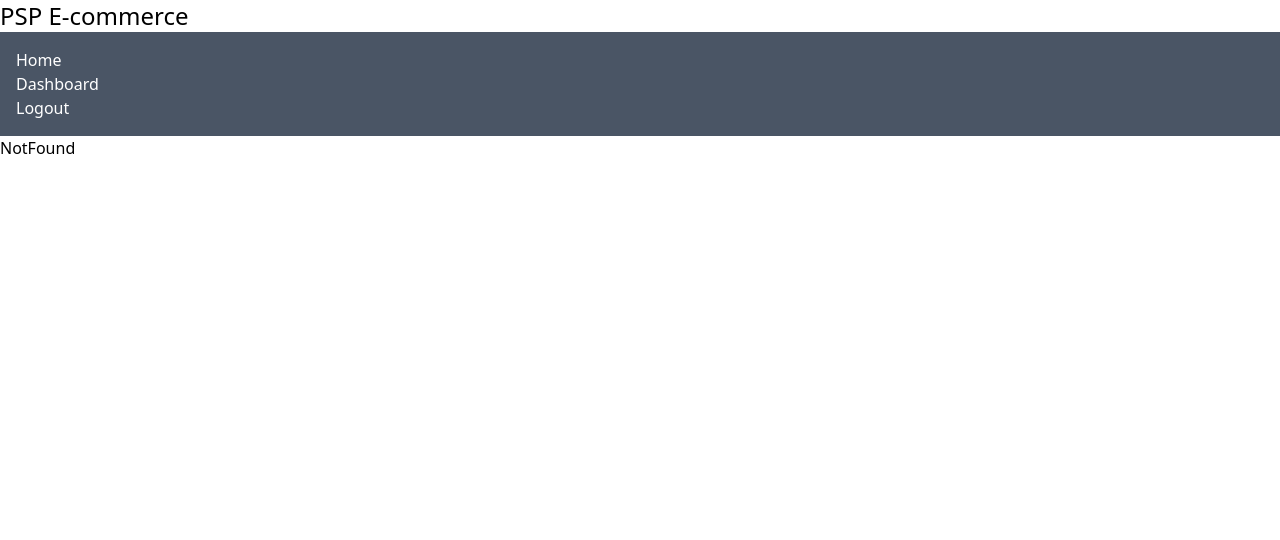
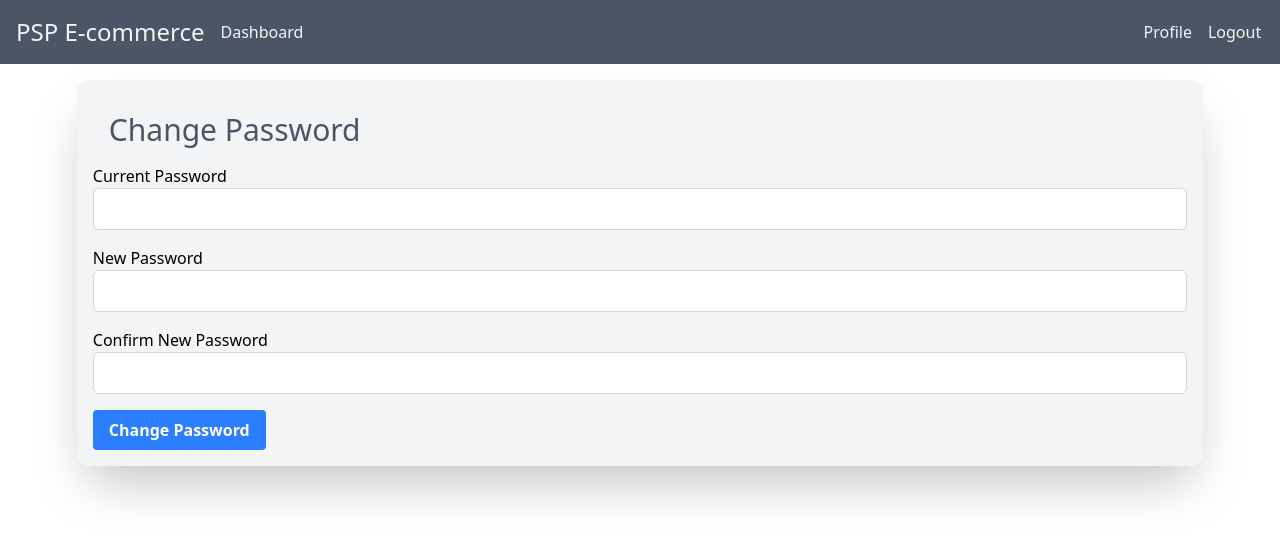
Before and after one commit to ramonbezerra/psp-ecommerce, a React (Create React App) app in the folder frontend/: page /change-password in a window 1280 px wide. Shown: the top 540 px of the page. Built offline with nearby package versions, Linux system fonts and the light colour scheme; sample sign-in values are in the browser's storage.

Commit message:
feat: change password basic form

```diff
--- a/frontend/src/components/App.jsx
+++ b/frontend/src/components/App.jsx
@@ -8,11 +8,12 @@ import Navbar from './Navbar';
 import Login from './Login';
 import Register from './Register';
 import Dashboard from './Dashboard';
+import Profile from './Profile';
+import PasswordChange from './PasswordChange';
 
 const App = () => {
     return (
-        <div>
-            <h1 className='text-2xl'>PSP E-commerce</h1>
+        <div className='container-fluid'>
             <AuthProvider>
                 <BrowserRouter>
                     <Navbar />
@@ -22,8 +23,10 @@ const App = () => {
                         <Route path="/register" element={<Register />} />
                         <Route element={<ProtectedRoute />}>
                             <Route path="/dashboard" element={<Dashboard />} />
+                            <Route path="/profile" element={<Profile />} />
+                            <Route path="/change-password" element={<PasswordChange />} />
                         </Route>
-                        <Route path="*" element={<div>NotFound</div>}/>
+                        <Route path="*" element={<div>NotFound</div>} />
                     </Routes>
                 </BrowserRouter>
             </AuthProvider>
--- a/frontend/src/components/Navbar.jsx
+++ b/frontend/src/components/Navbar.jsx
@@ -12,18 +12,25 @@ const Navbar = () => {
     };
 
     return (
-        <nav className='bg-gray-600 text-white p-4'>
-            <ul>
-                <li><Link to="/">Home</Link></li>
-                {token != null ? (
+        <nav className='items-center bg-gray-600 text-gray-100 p-4 mb-4 flex space-x-4'>
+            <ul className='flex flex-400 space-x-4'>
+                <li className='text-2xl text-center'><Link to="/">PSP E-commerce</Link></li>
+                {token != null && (
                     <>
-                        <li><Link to="/dashboard">Dashboard</Link></li>
-                        <li><button type="button" onClick={handleLogout}>Logout</button></li>
+                        <button><Link to="/dashboard">Dashboard</Link></button>
                     </>
-                ) : (
-                    <li><Link to="/login">Login</Link></li>
                 )}
             </ul>
+            <div className='flex-grow'>
+                {token != null ? (
+                    <div className='flex space-x-4'>
+                        <button><Link to="/profile">Profile</Link></button>
+                        <button type="button" onClick={handleLogout}>Logout</button>
+                    </div>
+                ) : (
+                    <button><Link to="/login">Login</Link></button>
+                )}
+            </div>
         </nav>
     );
 }
--- /dev/null
+++ b/frontend/src/components/PasswordChange.jsx
@@ -0,0 +1,76 @@
+import axios from 'axios'
+import * as Yup from 'yup'
+import { useEffect, useState } from 'react'
+import { useAuth } from '../provider/authProvider'
+import { ErrorMessage, Field, Formik } from 'formik'
+
+const PasswordChange = () => {
+    const [error, setError] = useState(null);
+    const [loading, setLoading] = useState(false);
+    const [newPassword, setNewPassword] = useState('');
+    const { token, setToken } = useAuth();
+
+    const handlePasswordChange = ({ old_password, new_password, repeat_password }, { setSubmitting }) => {
+        setSubmitting({ isValidating: true });
+        if (new_password !== repeat_password) {
+            setSubmitting({ isValidating: false });
+            setError('Passwords do not match');
+            return;
+        }
+        axios.patch('http://localhost:5000/auth/change-password', { old_password, new_password })
+            .then(response => {
+                setToken(response.data.access_token);
+                setSubmitting({ isValidating: false });
+            })
+            .catch(error => {
+                setSubmitting({ isValidating: false });
+                console.error('Password change failed:', error);
+                setError(error.response.data.message);
+            });
+    }
+
+    return <section className="">
+        <div className="">
+            <div className="lg:w-[88%] sm:w-[88%] w-full mx-auto shadow-2xl p-4 rounded-xl h-fit self-center bg-gray-100">
+                <div className="items-center text-gray-600 p-4 flex justify-between">
+                    <h1 className="lg:text-3xl md:text-2xl text-xl">Change Password</h1>
+                </div>
+                {error && <div className="text-red-500 mb-2">{error}</div>}
+                <Formik initialValues={{ password: '' }} validationSchema={null} onSubmit={handlePasswordChange}>
+                    {({ handleChange, handleBlur, handleSubmit, isSubmitting }) => (
+                        <form onSubmit={handleSubmit}>
+                            <div className='mb-4'>
+                                <label htmlFor="password">Current Password
+                                    <Field
+                                        type="password"
+                                        id="old_password"
+                                        name="old_password"
+                                        onChange={handleChange}
+                                        onBlur={handleBlur}
+                                        className="form-control block w-full px-4 py-2 text-gray-700 bg-white border border-gray-300 rounded-md focus:outline-none focus:ring focus:ring-blue-200" />
+                                    <ErrorMessage name="old_password" component="div" className="error" />
+                                </label>
+                            </div>
+                            <div className='mb-4'>
+                                <label htmlFor="password">New Password
+                                    <Field type="password" id="new_password" name="new_password" onChange={handleChange} onBlur={handleBlur}
+                                        className="form-control block w-full px-4 py-2 text-gray-700 bg-white border border-gray-300 rounded-md focus:outline-none focus:ring focus:ring-blue-200" />
+                                    <ErrorMessage name="new_password" component="div" className="error" />
+                                </label>
+                            </div>
+                            <div className='mb-4'>
+                                <label htmlFor="password">Confirm New Password
+                                    <Field type="password" id="repeat_password" name="repeat_password" onChange={handleChange} onBlur={handleBlur}
+                                    className="form-control block w-full px-4 py-2 text-gray-700 bg-white border border-gray-300 rounded-md focus:outline-none focus:ring focus:ring-blue-200" />                                    <ErrorMessage name="repeat_password" component="div" className="error" />
+                                </label>
+                            </div>
+                            <button type="submit" disabled={isSubmitting} className="bg-blue-500 hover:bg-blue-700 text-white font-bold py-2 px-4 rounded">Change Password</button>
+                        </form>
+                    )}
+                </Formik>
+            </div>
+        </div>
+    </section >
+}
+
+export default PasswordChange
--- /dev/null
+++ b/frontend/src/components/Profile.jsx
@@ -0,0 +1,25 @@
+import { useState } from "react";
+import { Link } from "react-router-dom";
+
+const Profile = () => {
+    const [error, setError] = useState(null);
+
+    return (
+        <section className="">
+            <div className="">
+                <div className="lg:w-[88%] sm:w-[88%] w-full mx-auto shadow-2xl p-4 rounded-xl h-fit self-center bg-gray-100">
+                    <div className="items-center text-gray-600 p-4 flex justify-between">
+                        <h1
+                            className="lg:text-3xl md:text-2xl text-xl">
+                            Profile
+                        </h1>
+                        <button type="button" className="bg-blue-500 hover:bg-blue-700 text-white font-bold py-2 px-4 rounded"><Link to="/change-password">Alterar Senha</Link></button>
+                    </div>
+                    {error && <div className="text-red-500 mb-2">{error}</div>}
+                </div>
+            </div>
+        </section>
+    );
+};
+
+export default Profile;
```
Also changed, not shown: 2 other files (tests, documents, lock files or other folders).
